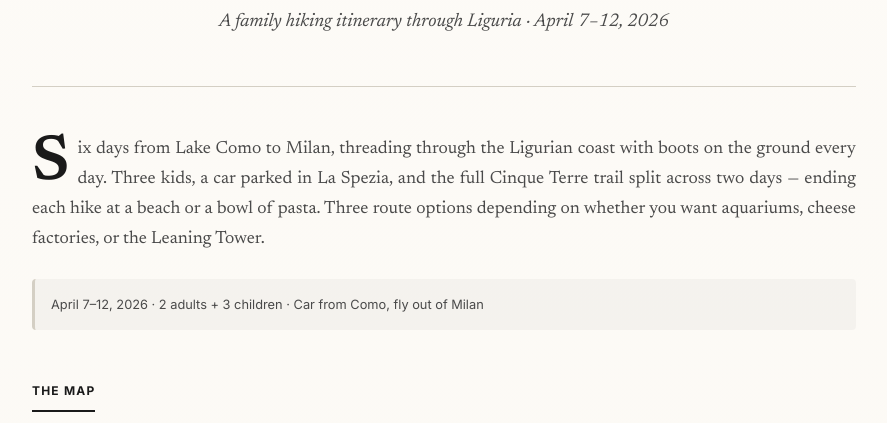
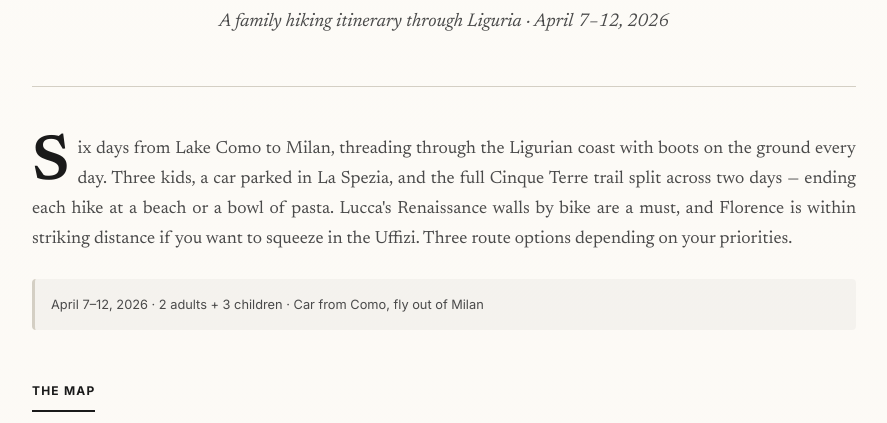
Before and after one commit to haslhofer/blog2026, a Flask app: page /italy-itinerary in a window 1280 px wide. Shown: the part 247-670 px from the top of the page, without its empty margins (196-1083 px from the left). Run offline with Flask 3, Linux system fonts and the light colour scheme.

Commit message:
Add Lucca to recommended itinerary and Florence as option
Lucca replaces Portovenere on Day 10 (bike the walls, Torre Guinigi).
Florence added as Option C afternoon extension (~1.5 hrs from Lucca).
All options, comparison table, and map markers updated accordingly.

Co-Authored-By: Claude Opus 4.6 <noreply@anthropic.com>

```diff
--- a/templates/italy-itinerary.html
+++ b/templates/italy-itinerary.html
@@ -175,7 +175,8 @@
                 Six days from Lake Como to Milan, threading through the Ligurian coast with
                 boots on the ground every day. Three kids, a car parked in La Spezia, and the full
                 Cinque Terre trail split across two days — ending each hike at a beach or a bowl of pasta.
-                Three route options depending on whether you want aquariums, cheese factories, or the Leaning Tower.
+                Lucca's Renaissance walls by bike are a must, and Florence is within striking distance
+                if you want to squeeze in the Uffizi. Three route options depending on your priorities.
             </p>
             <p class="note">
                 April 7–12, 2026 · 2 adults + 3 children · Car from Como, fly out of Milan
@@ -211,9 +212,10 @@
             <h2 class="section-title">The Recommended Itinerary</h2>
             <p class="body-text">
                 A hybrid of the best elements: Genoa's old town on the way down, Cinque Terre hiked south-to-north
-                ending at Monterosso's beach, Portovenere for a flex day, and the Portofino coastal trail on the way
-                back to Milan. Every day has hiking, the driving never exceeds 3 hours, and the south-to-north
-                direction means you finish at the only village with a real sandy beach.
+                ending at Monterosso's beach, a day in Lucca biking the Renaissance walls, and the Portofino
+                coastal trail on the way back to Milan. Every day has hiking or exploring, the driving never
+                exceeds 3 hours, and the south-to-north direction means you finish at the only village with
+                a real sandy beach.
             </p>
 
             <div class="day-card">
@@ -257,15 +259,15 @@
 
             <div class="day-card">
                 <span class="day-tag">April 10</span>
-                <h3>Portovenere & Palmaria Island</h3>
+                <h3>Lucca Day Trip</h3>
                 <ul>
-                    <li>Short drive or bus to Portovenere (15 min) — stunning fortified village at the tip of the peninsula</li>
-                    <li>Hike the Sentiero dell'Infinito (Trail of Infinity) — a ridge trail with panoramic views (~1.5 hrs)</li>
-                    <li>Or: Ferry to Palmaria Island (5 min) and hike the island loop trail (~2–3 hrs). Rocky coves, far fewer tourists</li>
-                    <li>Afternoon swim at Palmaria's beaches or back in Portovenere</li>
-                    <li>Built-in flex: this can become a lazy beach day if anyone needs rest</li>
+                    <li>Drive from La Spezia to Lucca (~1.5 hrs via A12/A11)</li>
+                    <li>Rent bikes and ride on top of the Renaissance city walls — a wide, tree-lined 4 km loop, one of Italy's most unique experiences</li>
+                    <li>Climb the Torre Guinigi — a medieval tower with oak trees growing on top</li>
+                    <li>Lunch in the old town (try the local tordelli pasta)</li>
+                    <li>Wander through Piazza dell'Anfiteatro, built on the ruins of a Roman amphitheatre</li>
+                    <li>Optional: continue to Florence (~1.5 hrs) for an afternoon at the Uffizi or Ponte Vecchio, or return to La Spezia</li>
                 </ul>
-                <span class="hiking-badge">~2–3 hrs hiking</span>
             </div>
 
             <div class="day-card">
@@ -321,31 +323,33 @@
 
             <div class="option-block">
                 <h3>Option A: Coastal Glamour</h3>
-                <p class="option-subtitle">Genoa aquarium, south→north hike, Portofino, Milan</p>
+                <p class="option-subtitle">Genoa aquarium, south→north hike, Lucca, Portofino, Milan</p>
                 <p class="body-text">
                     Start with Europe's largest aquarium in Genoa — a huge hit with kids. Two days hiking the Cinque Terre
-                    south-to-north, ending at Monterosso beach. Day 4 takes you to Portofino via ferry or coastal trail.
-                    Full day in Milan to close out — Duomo rooftop, Science Museum, or Parco Sempione.
+                    south-to-north, ending at Monterosso beach. Lucca day trip for biking the walls and the Torre Guinigi.
+                    Portofino coastal trail on the way back, then Milan to close out.
                 </p>
             </div>
 
             <div class="option-block">
                 <h3>Option B: Food Valley</h3>
-                <p class="option-subtitle">Parma food tours, north→south hike, Portovenere, Pavia</p>
+                <p class="option-subtitle">Parma food tours, north→south hike, Lucca, Portovenere, Pavia</p>
                 <p class="body-text">
                     Detour through Parma's "Food Valley" — visit a Parmigiano-Reggiano dairy, eat real Parma ham.
-                    Hike Cinque Terre north-to-south ending at Riomaggiore's dramatic harbor. Portovenere and Palmaria
-                    Island for a flex day, then the ornate Certosa di Pavia monastery on the way back to Milan.
+                    Hike Cinque Terre north-to-south ending at Riomaggiore's dramatic harbor. Lucca day trip,
+                    then Portovenere and Palmaria Island for a flex day. The ornate Certosa di Pavia monastery
+                    on the way back to Milan.
                 </p>
             </div>
 
             <div class="option-block">
-                <h3>Option C: Tuscan Detour</h3>
-                <p class="option-subtitle">Lucca by bike, south→north hike, Pisa, Milan</p>
+                <h3>Option C: Tuscan Deep Dive</h3>
+                <p class="option-subtitle">Lucca by bike, south→north hike, Florence, Pisa, Milan</p>
                 <p class="body-text">
-                    Longer first day through Lucca — rent bikes and ride on top of the Renaissance city walls (4 km loop),
-                    climb the Torre Guinigi with oak trees on top. South-to-north Cinque Terre, then Pisa for the Leaning
-                    Tower and obligatory silly photos. Full day in Milan to finish.
+                    The full Tuscany experience. Lucca on the way down — bike the walls, climb Torre Guinigi.
+                    South-to-north Cinque Terre, then a day in Florence for the Uffizi, Ponte Vecchio, and
+                    the Duomo. Pisa and the Leaning Tower on the way back to Milan (obligatory silly photos included).
+                    More driving, but the most culturally rich option.
                 </p>
             </div>
         </section>
@@ -372,9 +376,9 @@
                         </tr>
                         <tr>
                             <td><strong>City highlights</strong></td>
-                            <td>Genoa aquarium, Portofino</td>
-                            <td>Parma food tours, Portovenere</td>
-                            <td>Lucca walls by bike, Pisa</td>
+                            <td>Genoa aquarium, Lucca, Portofino</td>
+                            <td>Parma food tours, Lucca, Portovenere</td>
+                            <td>Lucca, Florence, Pisa</td>
                         </tr>
                         <tr>
                             <td><strong>Hike direction</strong></td>
@@ -384,9 +388,9 @@
                         </tr>
                         <tr>
                             <td><strong>Kid appeal</strong></td>
-                            <td>Aquarium, Portofino boat</td>
-                            <td>Cheese factory, island boat</td>
-                            <td>Biking walls, Leaning Tower</td>
+                            <td>Aquarium, biking walls, Portofino boat</td>
+                            <td>Cheese factory, biking walls, island boat</td>
+                            <td>Biking walls, Uffizi, Leaning Tower</td>
                         </tr>
                         <tr>
                             <td><strong>Driving intensity</strong></td>
@@ -398,7 +402,7 @@
                             <td><strong>Best if you...</strong></td>
                             <td>Love coastal scenery</td>
                             <td>Love food & hidden gems</td>
-                            <td>Want a taste of Tuscany</td>
+                            <td>Want the full Tuscany experience</td>
                         </tr>
                     </tbody>
                 </table>
@@ -481,7 +485,8 @@
             // Option stops
             { name: "Acquario di Genova", coords: [44.4098, 8.9268], icon: optionIcon, info: "Option A · Europe's largest aquarium — huge hit with kids" },
             { name: "Parma", coords: [44.8015, 10.3279], icon: optionIcon, info: "Option B · Food Valley: Parmigiano-Reggiano dairy, Parma ham, Battistero" },
-            { name: "Lucca", coords: [43.8429, 10.5027], icon: optionIcon, info: "Option C · Bike the Renaissance city walls (4 km loop), Torre Guinigi" },
+            { name: "Lucca", coords: [43.8429, 10.5027], icon: routeIcon, info: "April 10 · Bike the Renaissance city walls (4 km loop), Torre Guinigi, Piazza dell'Anfiteatro" },
+            { name: "Florence", coords: [43.7696, 11.2558], icon: optionIcon, info: "Option C · Uffizi Gallery, Ponte Vecchio, Duomo. ~1.5 hrs from Lucca — add as afternoon extension" },
             { name: "Pisa", coords: [43.7228, 10.4017], icon: optionIcon, info: "Option C · Leaning Tower, Piazza dei Miracoli (book timed tickets!)" },
             { name: "Pavia", coords: [45.1847, 9.1582], icon: optionIcon, info: "Option B · Certosa di Pavia — ornate monastery, halfway to Milan" },
             { name: "Palmaria Island", coords: [44.0453, 9.8508], icon: optionIcon, info: "Flex day · Island loop hike (~2–3 hrs), rocky coves, fewer tourists" }
```
